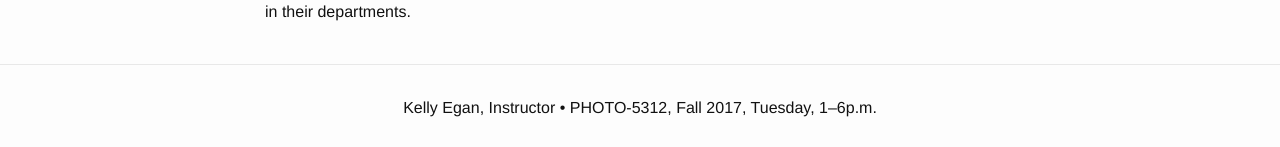
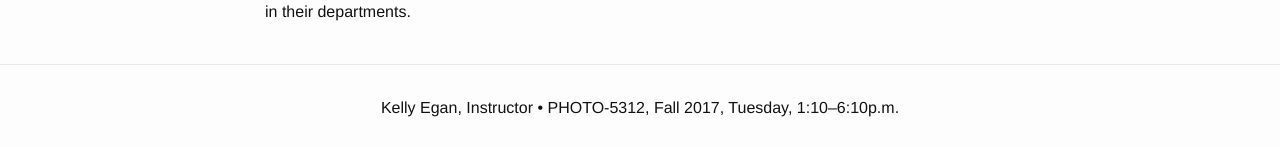
Before and after one commit to kellyegan/StillMoving, a Jekyll site: the page built from schedule.html, in a window 1280 px wide. Shown: the part 1591-1738 px from the top of the page. Built offline with Jekyll 4.4.1, drawn with Linux system fonts in a browser that asks for light colours.

Commit message:
Update course info

```diff
--- a/_config.yml
+++ b/_config.yml
@@ -2,6 +2,6 @@
 title: "Still:Moving"
 email: kegan@risd.edu
 description: > # this means to ignore newlines until "baseurl:"
-  Kelly Egan, Instructor &bull; PHOTO-5312, Fall 2017, Tuesday, 1&ndash;6p.m.
+  Kelly Egan, Instructor &bull; PHOTO-5312, Fall 2017, Tuesday, 1:10&ndash;6:10p.m.
 baseurl: "https://kellyegan.github.io/StillMoving/" # the subpath of your site, e.g. /blog
 gems: [jekyll-paginate]
```
